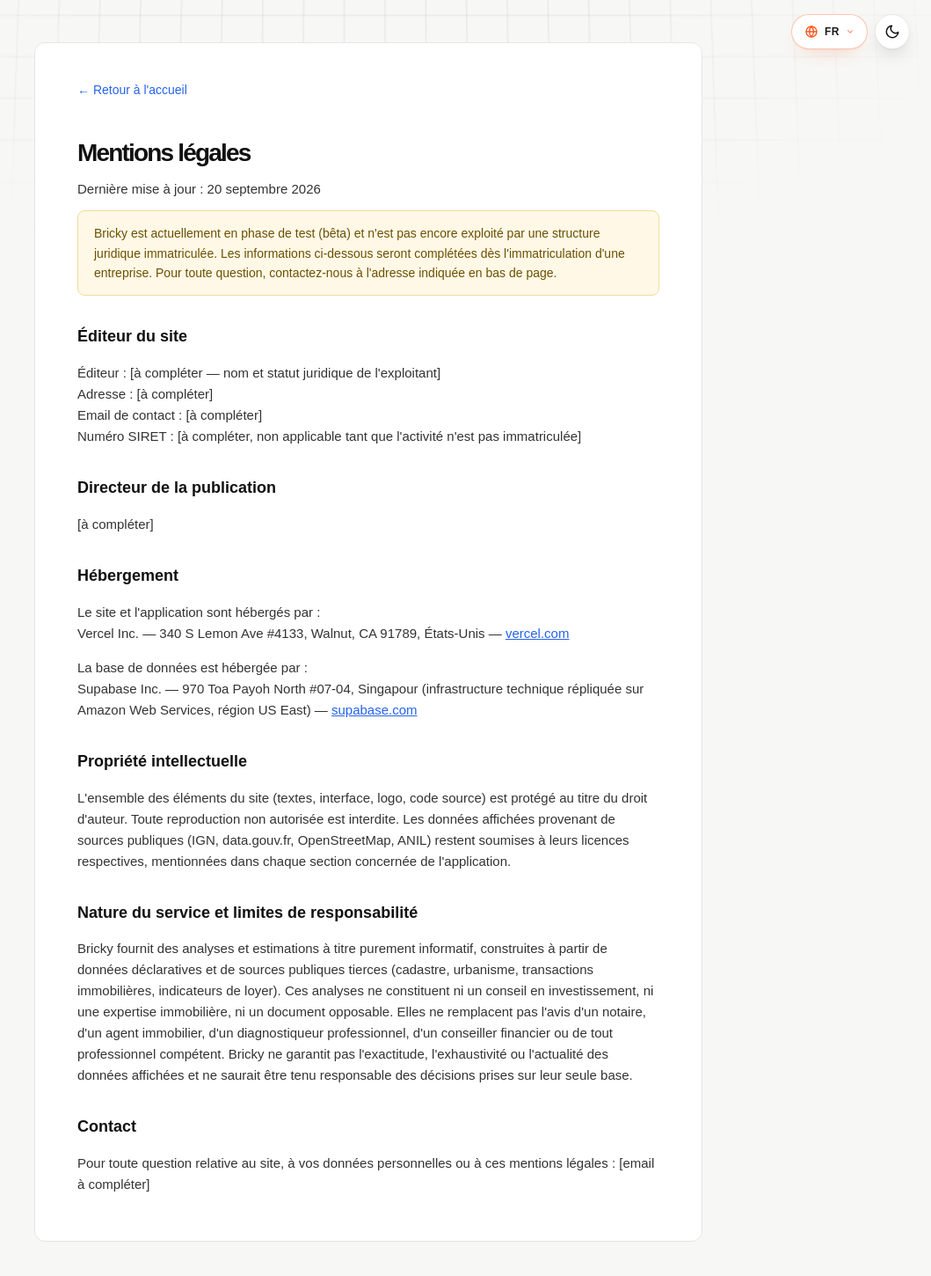
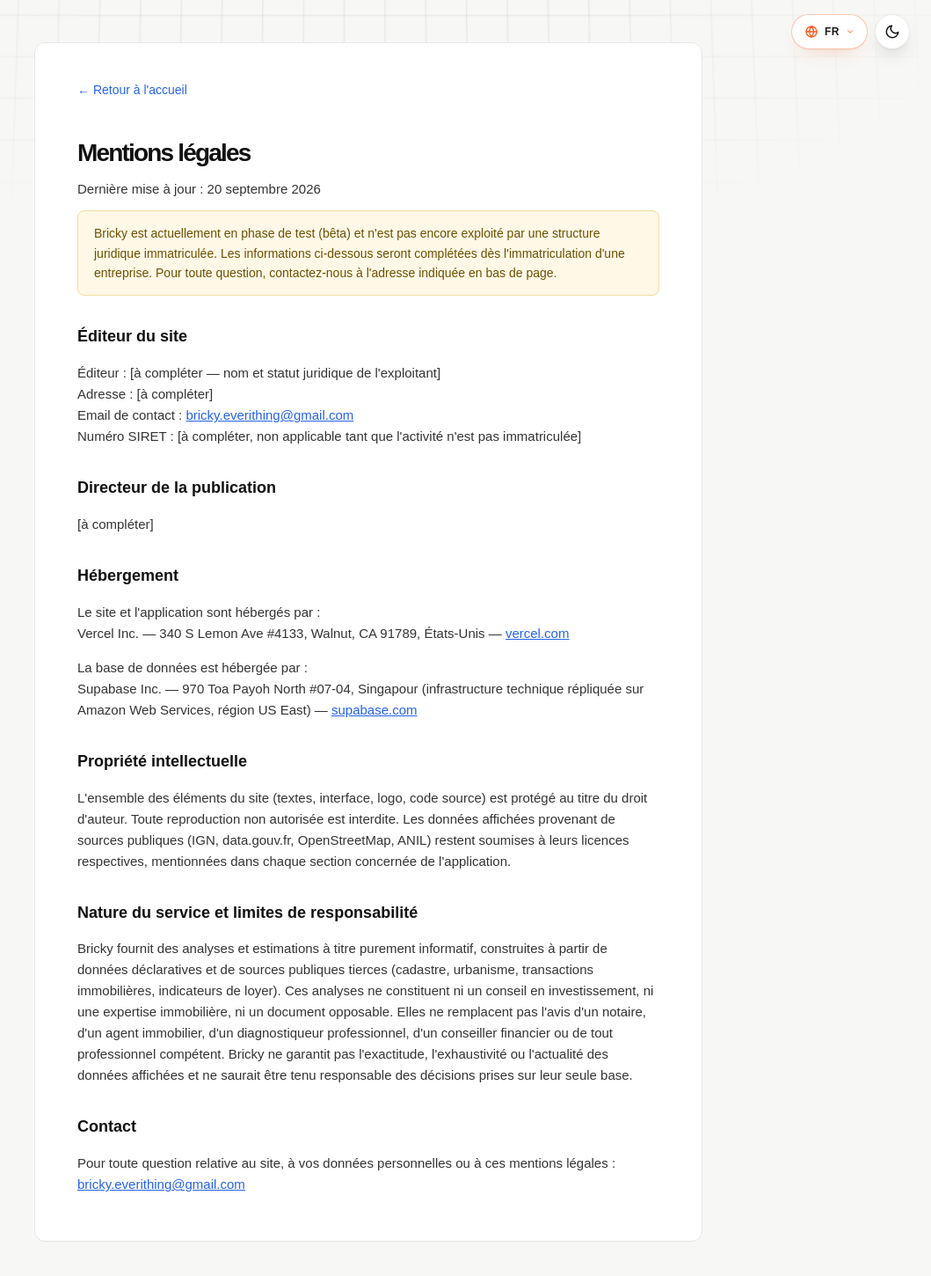
Before and after one commit to dreamsbuilding3-afk/BRICKY.AI, a Next.js app: page /legal/mentions-legales in a window 1280 px wide. Shown: the top 1450 px of the page at 88% size, without its empty margins (221-1280 px from the left). Built offline with nearby package versions, Linux system fonts and the light colour scheme.

Commit message:
Mentions légales : e-mail de contact

```diff
--- a/app/legal/mentions-legales/page.tsx
+++ b/app/legal/mentions-legales/page.tsx
@@ -17,7 +17,7 @@ export default function MentionsLegalesPage() {
           <p>
             Éditeur : [à compléter — nom et statut juridique de l'exploitant]<br />
             Adresse : [à compléter]<br />
-            Email de contact : [à compléter]<br />
+            Email de contact : <a href="mailto:bricky.everithing@gmail.com">bricky.everithing@gmail.com</a><br />
             Numéro SIRET : [à compléter, non applicable tant que l'activité n'est pas immatriculée]
           </p>
 
@@ -45,7 +45,7 @@ export default function MentionsLegalesPage() {
           </p>
 
           <h2>Contact</h2>
-          <p>Pour toute question relative au site, à vos données personnelles ou à ces mentions légales : [email à compléter]</p>
+          <p>Pour toute question relative au site, à vos données personnelles ou à ces mentions légales : <a href="mailto:bricky.everithing@gmail.com">bricky.everithing@gmail.com</a></p>
         </div>
       </div>
     </main>
```
